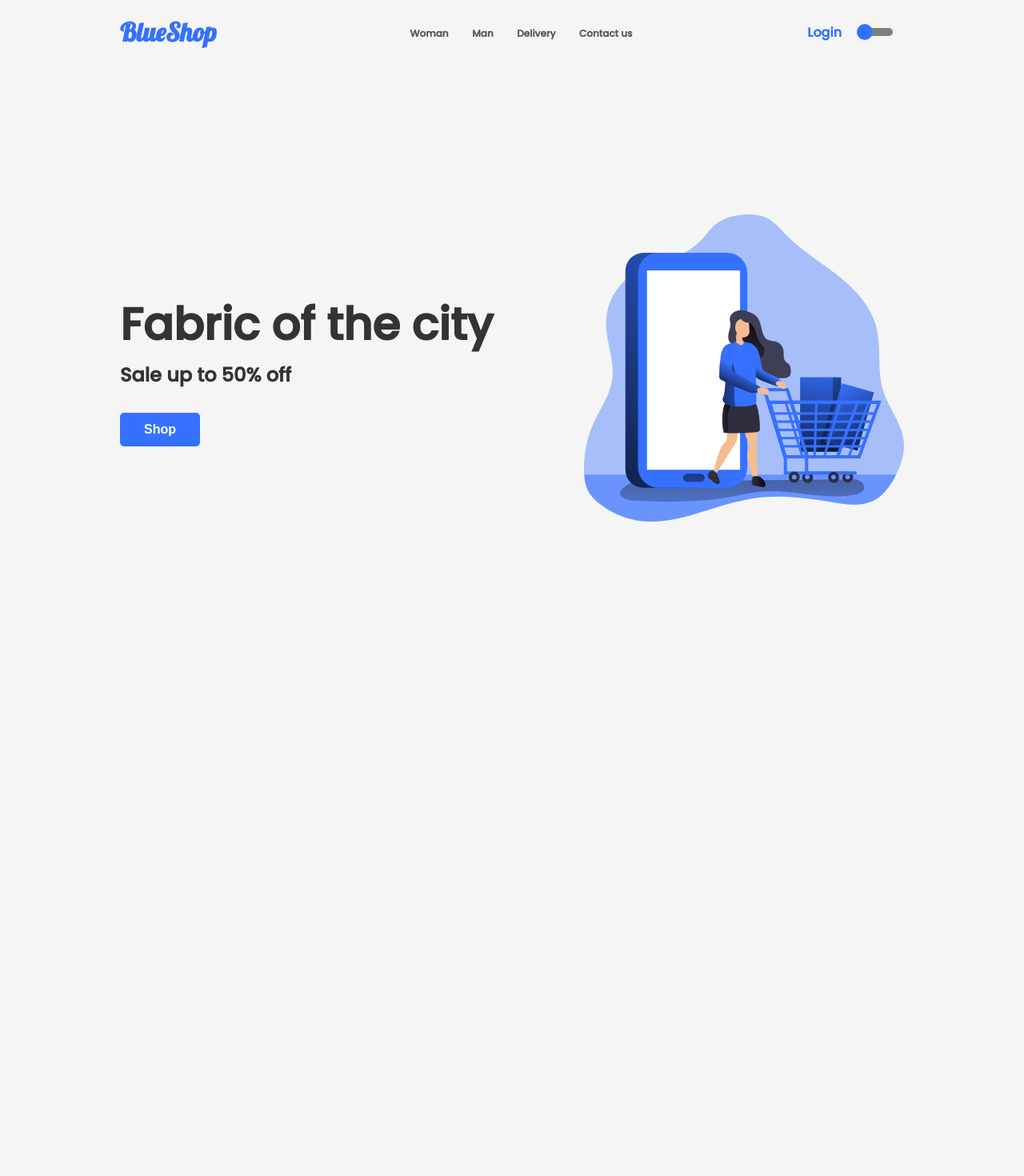
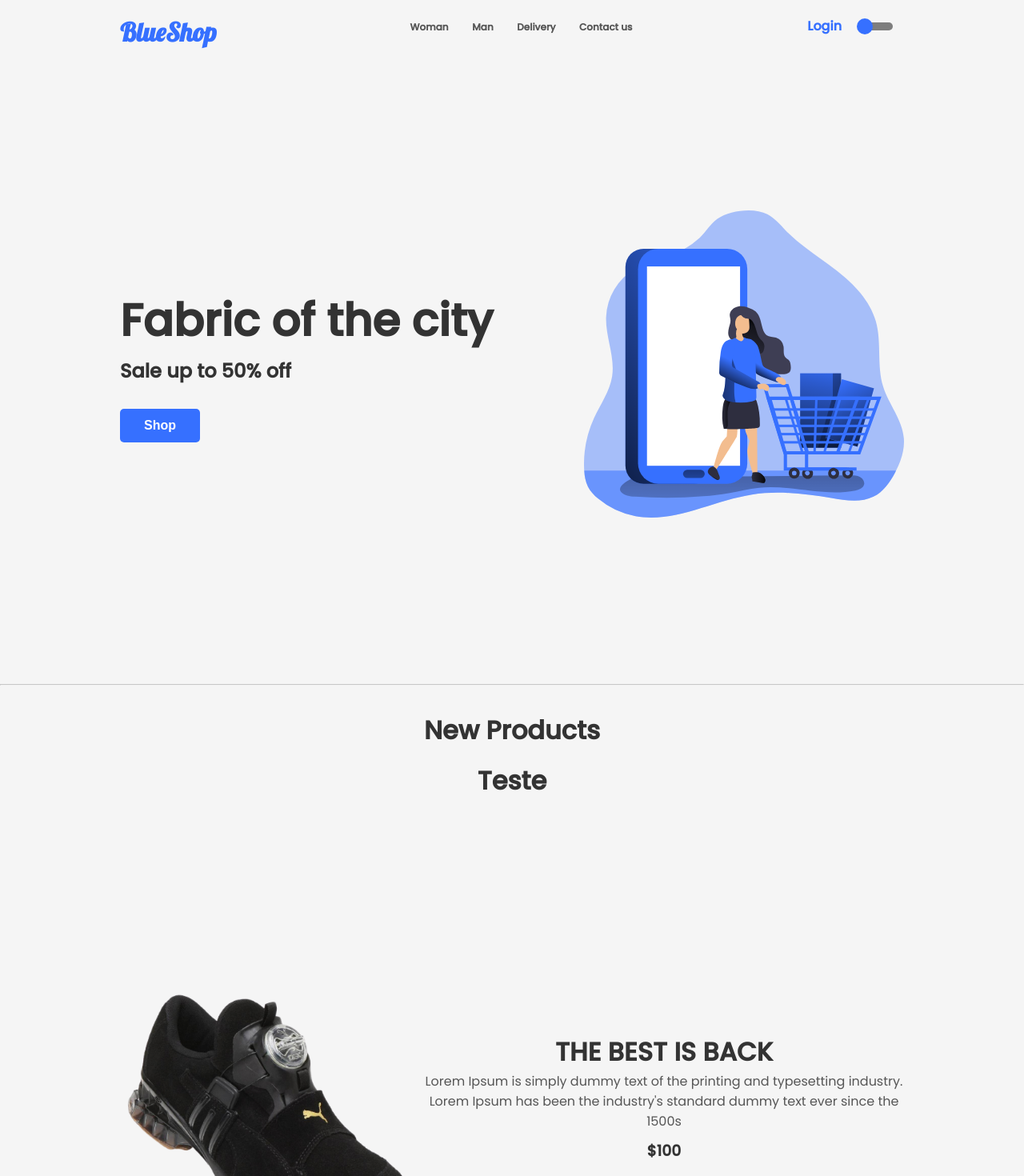
Before and after one commit to eualex/BlueShop, a React (Create React App) app in the folder frontend/: page / in a window 1280 px wide. Shown: the top 1470 px of the page at 80% size. Before the commit the page ends 800 px from the top, so only its background shows below. Built offline with nearby package versions, Linux system fonts and the light colour scheme; the HTML template or start-up script is replaced by a standard one.

Commit message:
mudanças do menu

```diff
--- a/frontend/src/components/Header/Nav/RightNav/styles.ts
+++ b/frontend/src/components/Header/Nav/RightNav/styles.ts
@@ -14,7 +14,7 @@ export const ContainerNav = styled.div<Props>`
   z-index: 15;
 
   width: 100%;
-  height: 100%;
+  height: ${({ open }) => open ? '110vh' : '100%'};
 
   ul {
     width: 45%;
@@ -61,6 +61,7 @@ export const ContainerNav = styled.div<Props>`
 
   @media (max-width: 768px) {
     overflow: hidden;
+
     background-color: ${(props) =>
       props.theme.title === "dark"
         ? props.theme.colors.backgroundTerceary
@@ -70,8 +71,6 @@ export const ContainerNav = styled.div<Props>`
     transform: ${({ open }) => (open ? "translateX(0)" : "translateX(100%)")};
     top: 0;
     right: 0;
-    height: 100vh;
-    width: 100vw;
 
     transition: transform 0.3s ease-in-out;
 
@@ -128,7 +127,3 @@ export const ContainerNav = styled.div<Props>`
     }
   }
 `;
-
-export const StyledSwitch = styled(Switch)`
-  background: red;
-`;
--- a/frontend/src/components/Header/styles.ts
+++ b/frontend/src/components/Header/styles.ts
@@ -3,13 +3,15 @@ import styled from "styled-components";
 export const Container = styled.div`
   width: 90%;
   margin: auto;
+  margin-bottom: 15px;
   max-width: 980px;
 
+  /* Altura do Header */
   height: 5vh;
 
   display: flex;
-  align-items: center;
+  align-items: start;
   justify-content: space-between;
 
-  margin-top: 20px;
+  padding-top: 20px;
 `;
--- a/frontend/src/components/Main/index.tsx
+++ b/frontend/src/components/Main/index.tsx
@@ -21,7 +21,6 @@ import {
 } from "./styles";
 
 import Button from "../Button";
-import Footer from "../Footer";
 
 const Main: React.FC = () => {
   const { open } = useOpen();
@@ -48,16 +47,23 @@ const Main: React.FC = () => {
       </ContainerHeader>
 
       <ContainerMain>
+
         <hr />
         <h1>New Products</h1>
 
         <div className="container-product">
+          <div data-aos="fade-right">
+            <h1>
+              Teste
+            </h1>
+          </div>
           <BigProduct
             image={ImgProduct2}
             title="The Best is back"
             price={100}
           />
         </div>
+
 
         <ContainerNike>
           <hr />
@@ -83,8 +89,6 @@ const Main: React.FC = () => {
           </div>
         </ContainerNike>
       </ContainerMain>
-
-      <Footer />
     </Container>
   );
 };
--- a/frontend/src/components/Main/styles.ts
+++ b/frontend/src/components/Main/styles.ts
@@ -5,8 +5,14 @@ interface Props {
 }
 
 export const Container = styled.div<Props>`
+
+  overflow: ${({ open }) => open ? 'hidden' : 'auto'};
+  overflow-x: hidden;
+
+  width: 100vw;
+
   .container-product {
-    width: 100%;
+    width: 90%;
     max-width: 980px;
     margin: auto;
   }
--- a/frontend/src/pages/Home/index.tsx
+++ b/frontend/src/pages/Home/index.tsx
@@ -6,6 +6,7 @@ import Header from '../../components/Header';
 import Main from '../../components/Main';
 
 import { useOpen } from '../../contexts/burguerOpen';
+import Footer from '../../components/Footer';
 
 const Home: React.FC = () => {
   const { open } = useOpen();
@@ -13,7 +14,12 @@ const Home: React.FC = () => {
   return (
     <Container open={open}>
       <Header />
-      <Main />
+      { open === false &&
+        <>
+          <Main />
+          <Footer />
+        </>
+      }
     </Container>
   );
 };
--- a/frontend/src/pages/Home/styles.ts
+++ b/frontend/src/pages/Home/styles.ts
@@ -5,7 +5,9 @@ interface Props {
 }
 
 export const Container = styled.div<Props>`
+  width: 100vw;
   height: 100vh;
-  overflow: ${({ open }) => open ? 'hidden' : 'auto'};
-  overflow-x: hidden;
+
+  /* overflow: ${({ open }) => open ? 'hidden' : 'auto'};
+  overflow-x: hidden; */
 `;
--- a/frontend/src/styles/GlobalStyles.ts
+++ b/frontend/src/styles/GlobalStyles.ts
@@ -8,7 +8,7 @@ export const GlobalStyle = createGlobalStyle`
     box-sizing: border-box;
   }
   body {
-    overflow-X: hidden;
+    overflow-x: hidden;
     width: 100vw;
     height: 100vh;
     font-family: 'Poppins', sans-serif;
@@ -30,7 +30,7 @@ export const GlobalStyle = createGlobalStyle`
     body {
       width: 100vw;
 
-      overflow-X: hidden;
+      overflow-x: hidden;
     }
   }
 
@@ -40,7 +40,7 @@ export const GlobalStyle = createGlobalStyle`
     }
 
     body {
-      overflow-X: hidden;
+      overflow-x: hidden;
 
       width: 100vw;
       height: 100vh;
```
